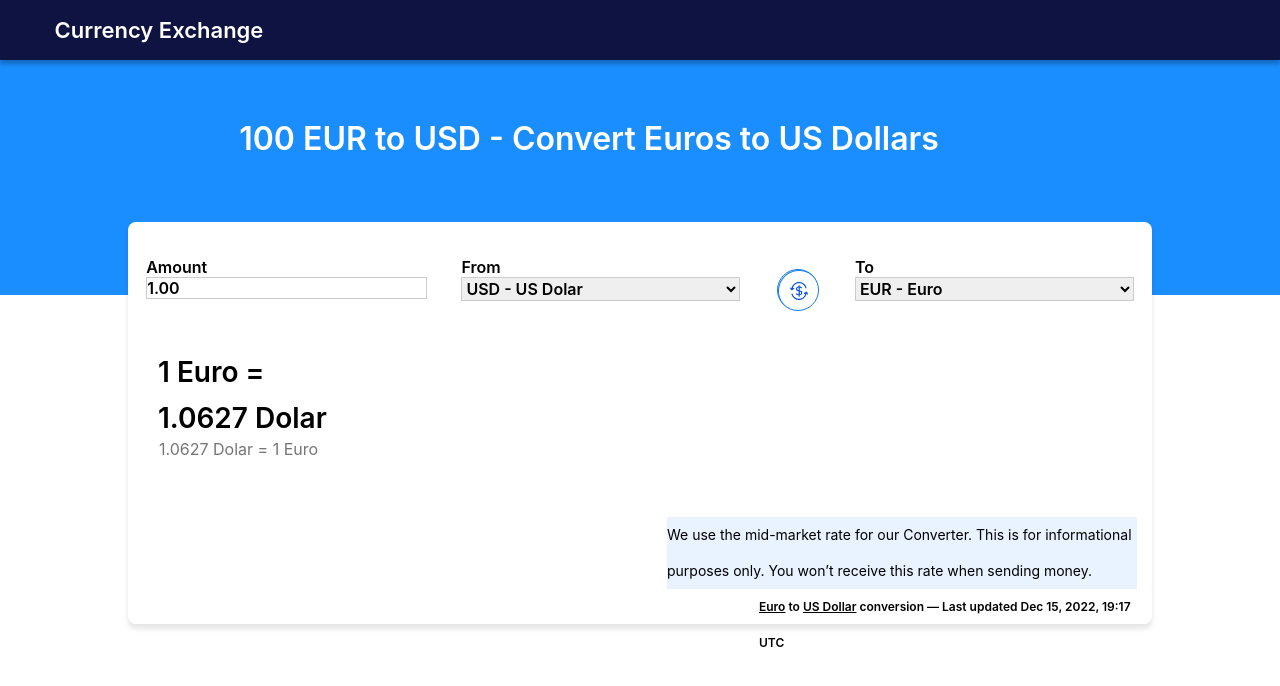
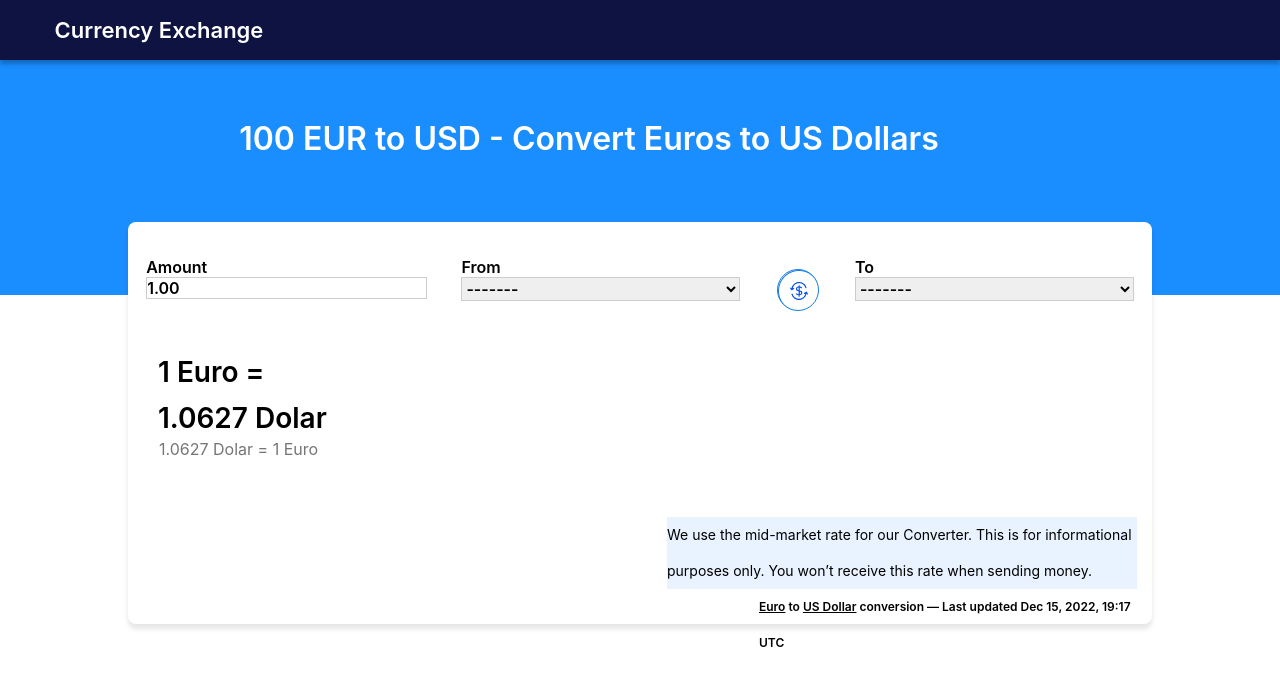
Before and after one commit to marianos1988/Ejercicio-ppi, a React (Vite) app: page / in a window 1280 px wide. Shown: the top 686 px of the page. Built offline with nearby package versions, Linux system fonts and the light colour scheme; no server answers.

Commit message:
Usar fetch de currencies y agregar los select

```diff
--- a/src/components/Card.tsx
+++ b/src/components/Card.tsx
@@ -5,15 +5,23 @@ import { Desc } from "./Desc"
 import { DescDate } from "./DescDate"
 import { InputField } from "./InputField"
 import { ResultDisplay } from "./ResultDisplay"
-import { SelectField } from "./SelectField"
+import { SelectFieldFrom } from "./SelectFieldFrom"
 import { useCalculator } from "../hooks/useCalculator"
+import { useSelector } from "react-redux"
+import { SelectFieldTo } from "./SelectFieldTo"
+
+
 type Props = {}
 
 export const Card = (props: Props) => {
 
-  const { form, handleChangeInput, handleChangeSelect, getFetchCurrencies} = useCalculator();
+  const { form, handleChangeInput, handleChangeSelect, getFetchCurrencies, getFetchRates} = useCalculator();
 
   useEffect(()=>{getFetchCurrencies()},[]);
+  getFetchRates("USD");
+  const { currencies } = useSelector((state:any) => state.currencies);
+
+
 
   return (
     <div className="card">
@@ -24,18 +32,20 @@ export const Card = (props: Props) => {
             inputValue = {form.amount}
             outputValue={handleChangeInput}
           />
-          <SelectField
+          <SelectFieldFrom
             text="From"
             inputValue = {form.from}
             outputValue={(e)=>handleChangeSelect(e,"from")}
+            currencies= {currencies}
           />
           <Button
           form= {form}
           ></Button>
-          <SelectField
+          <SelectFieldTo
             text="To"
             inputValue={form.to}
             outputValue={(e)=>handleChangeSelect(e,"to")}
+            currencies= {currencies}
           />
         </div>
         <ResultDisplay
--- a/src/components/SelectField.tsx
+++ /dev/null
@@ -1,25 +0,0 @@
-import "../styles/Fields.css"
-
-type Props = {
-  text: string
-  inputValue: string,
-  outputValue: (e:string) => void
-}
-
-export const SelectField = ({ text, inputValue, outputValue }: Props) => {
-
-const handleChange = (e:any) => {
-
-  return outputValue(e.target.value)
-}
-
-  return (
-    <div className='box-field'>
-      <label className='box-text'>{text}</label>
-      <select name="type-convertion" className="select-field" onChange={handleChange}>
-        <option value={inputValue}>{inputValue}</option>
-        <option value={"Dollar"}>Dollar</option>
-      </select>
-    </div>
-  )
-}
--- /dev/null
+++ b/src/components/SelectFieldFrom.tsx
@@ -0,0 +1,66 @@
+import "../styles/Fields.css"
+
+type Props = {
+  text: string
+  inputValue: string,
+  outputValue: (e:string) => void
+  currencies: any
+}
+
+export const SelectFieldFrom = ({ text, inputValue, outputValue, currencies }: Props) => {
+
+const handleChange = (e:any) => {
+
+  return outputValue(e.target.value)
+}
+
+  return (
+    <div className='box-field'>
+      <label className='box-text'>{text}</label>
+      <select name="type-convertion" className="select-field" onChange={handleChange}>
+        {
+          (currencies.USD.name === "")
+            ? (
+                <option value={inputValue}>-------</option>
+              )
+            : (
+                <>
+                  <option value={inputValue}>{currencies.USD.name}</option>
+                  <option value={inputValue}>{currencies.EUR.name}</option>
+                  <option value={inputValue}>{currencies.JPY.name}</option>
+                  <option value={inputValue}>{currencies.BGN.name}</option>
+                  <option value={inputValue}>{currencies.CZK.name}</option>
+                  <option value={inputValue}>{currencies.DKK.name}</option>
+                  <option value={inputValue}>{currencies.GBP.name}</option>
+                  <option value={inputValue}>{currencies.HUF.name}</option>
+                  <option value={inputValue}>{currencies.PLN.name}</option>
+                  <option value={inputValue}>{currencies.RON.name}</option>
+                  <option value={inputValue}>{currencies.SEK.name}</option>
+                  <option value={inputValue}>{currencies.CHF.name}</option>
+                  <option value={inputValue}>{currencies.ISK.name}</option>
+                  <option value={inputValue}>{currencies.HRK.name}</option>
+                  <option value={inputValue}>{currencies.RUB.name}</option>
+                  <option value={inputValue}>{currencies.TRY.name}</option>
+                  <option value={inputValue}>{currencies.AUD.name}</option>
+                  <option value={inputValue}>{currencies.BRL.name}</option>
+                  <option value={inputValue}>{currencies.CAD.name}</option>
+                  <option value={inputValue}>{currencies.CNY.name}</option>
+                  <option value={inputValue}>{currencies.HKD.name}</option>
+                  <option value={inputValue}>{currencies.IDR.name}</option>
+                  <option value={inputValue}>{currencies.ILS.name}</option>
+                  <option value={inputValue}>{currencies.INR.name}</option>
+                  <option value={inputValue}>{currencies.KRW.name}</option>
+                  <option value={inputValue}>{currencies.MXN.name}</option>
+                  <option value={inputValue}>{currencies.MYR.name}</option>
+                  <option value={inputValue}>{currencies.NZD.name}</option>
+                  <option value={inputValue}>{currencies.PHP.name}</option>
+                  <option value={inputValue}>{currencies.SGD.name}</option>
+                  <option value={inputValue}>{currencies.THB.name}</option>
+                  <option value={inputValue}>{currencies.ZAR.name}</option>
+                </>
+              )
+        }
+      </select>
+    </div>
+  )
+}
--- /dev/null
+++ b/src/components/SelectFieldTo.tsx
@@ -0,0 +1,66 @@
+import "../styles/Fields.css"
+
+type Props = {
+  text: string
+  inputValue: string,
+  outputValue: (e:string) => void
+  currencies: any
+}
+
+export const SelectFieldTo = ({ text, inputValue, outputValue, currencies }: Props) => {
+
+const handleChange = (e:any) => {
+
+  return outputValue(e.target.value)
+}
+
+  return (
+    <div className='box-field'>
+      <label className='box-text'>{text}</label>
+      <select name="type-convertion" className="select-field" onChange={handleChange}>
+        {
+          (currencies.USD.name === "")
+            ? (
+                <option value={inputValue}>-------</option>
+              )
+            : (
+                <>
+                  <option value={inputValue}>{currencies.EUR.name}</option>
+                  <option value={inputValue}>{currencies.USD.name}</option>
+                  <option value={inputValue}>{currencies.JPY.name}</option>
+                  <option value={inputValue}>{currencies.BGN.name}</option>
+                  <option value={inputValue}>{currencies.CZK.name}</option>
+                  <option value={inputValue}>{currencies.DKK.name}</option>
+                  <option value={inputValue}>{currencies.GBP.name}</option>
+                  <option value={inputValue}>{currencies.HUF.name}</option>
+                  <option value={inputValue}>{currencies.PLN.name}</option>
+                  <option value={inputValue}>{currencies.RON.name}</option>
+                  <option value={inputValue}>{currencies.SEK.name}</option>
+                  <option value={inputValue}>{currencies.CHF.name}</option>
+                  <option value={inputValue}>{currencies.ISK.name}</option>
+                  <option value={inputValue}>{currencies.HRK.name}</option>
+                  <option value={inputValue}>{currencies.RUB.name}</option>
+                  <option value={inputValue}>{currencies.TRY.name}</option>
+                  <option value={inputValue}>{currencies.AUD.name}</option>
+                  <option value={inputValue}>{currencies.BRL.name}</option>
+                  <option value={inputValue}>{currencies.CAD.name}</option>
+                  <option value={inputValue}>{currencies.CNY.name}</option>
+                  <option value={inputValue}>{currencies.HKD.name}</option>
+                  <option value={inputValue}>{currencies.IDR.name}</option>
+                  <option value={inputValue}>{currencies.ILS.name}</option>
+                  <option value={inputValue}>{currencies.INR.name}</option>
+                  <option value={inputValue}>{currencies.KRW.name}</option>
+                  <option value={inputValue}>{currencies.MXN.name}</option>
+                  <option value={inputValue}>{currencies.MYR.name}</option>
+                  <option value={inputValue}>{currencies.NZD.name}</option>
+                  <option value={inputValue}>{currencies.PHP.name}</option>
+                  <option value={inputValue}>{currencies.SGD.name}</option>
+                  <option value={inputValue}>{currencies.THB.name}</option>
+                  <option value={inputValue}>{currencies.ZAR.name}</option>
+                </>
+              )
+        }
+      </select>
+    </div>
+  )
+}
--- a/src/hooks/useCalculator.ts
+++ b/src/hooks/useCalculator.ts
@@ -1,6 +1,7 @@
 import { useState } from "react"
 import { useDispatch } from "react-redux";
 import { setAllCurrencies } from "../reducers/CurrenciesSlice";
+import { useUtils } from "./useUtils";
 
 type InitialState = {
   amount: string,
@@ -11,11 +12,12 @@ type InitialState = {
 export const useCalculator = () => {
 
   const dispatch =  useDispatch();
-  // const { email, fullName } = useSelector((state:user) => state.user);
+  const { rightDate } = useUtils();
+
 
   const initialState:InitialState = {
     amount: "1.00",
-    from: "USD - US Dolar", // cambiar con el fetch recibido
+    from: "USD - US Dolar",
     to: "EUR - Euro"
   }
 
@@ -24,7 +26,12 @@ export const useCalculator = () => {
     const JSONData = await fetch("https://api.vatcomply.com/currencies");
     const currencies = await JSONData.json();
     dispatch(setAllCurrencies(currencies));
-    console.log(currencies);
+  }
+
+  const getFetchRates = async (base:string) => {
+    const JSONData = await fetch(`https://api.vatcomply.com/rates?date=${rightDate()}&base=${base}`);
+    const rates = await JSONData.json();
+    console.log(rates)
   }
 
   const [form, setForm] = useState(initialState)
@@ -61,6 +68,7 @@ export const useCalculator = () => {
     form,
     handleChangeInput,
     handleChangeSelect,
-    getFetchCurrencies
+    getFetchCurrencies,
+    getFetchRates
   }
 }
--- /dev/null
+++ b/src/hooks/useUtils.ts
@@ -0,0 +1,23 @@
+
+
+export const useUtils = () => {
+
+  const rightDate = () => {
+
+    const addZero = (number:number) => {
+      if(number < 10) {
+        return `0${number}`
+      }
+      return number;
+    }
+    const todayDate = new Date();
+    const rightDate = `${todayDate.getFullYear()}-${addZero(todayDate.getMonth()+1)}-${addZero(todayDate.getDate())}`;
+
+    return rightDate;
+
+  }
+
+  return {
+    rightDate
+  }
+}
--- a/src/reducers/CurrenciesSlice.ts
+++ b/src/reducers/CurrenciesSlice.ts
@@ -10,7 +10,12 @@
     }
   | {}
  const initialState:ListCurrencies= {
-  currencies: {}
+  currencies: {
+    USD: {
+      name: "",
+
+    }
+  }
  }
 
 
```
